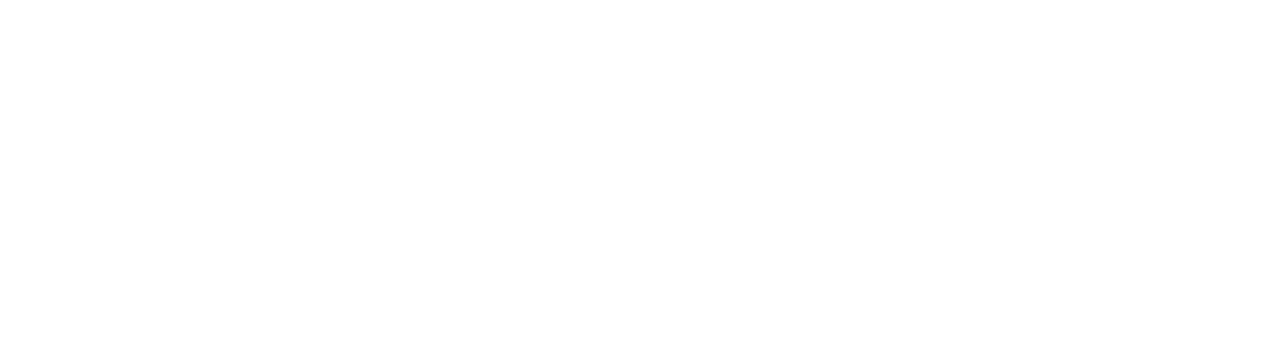
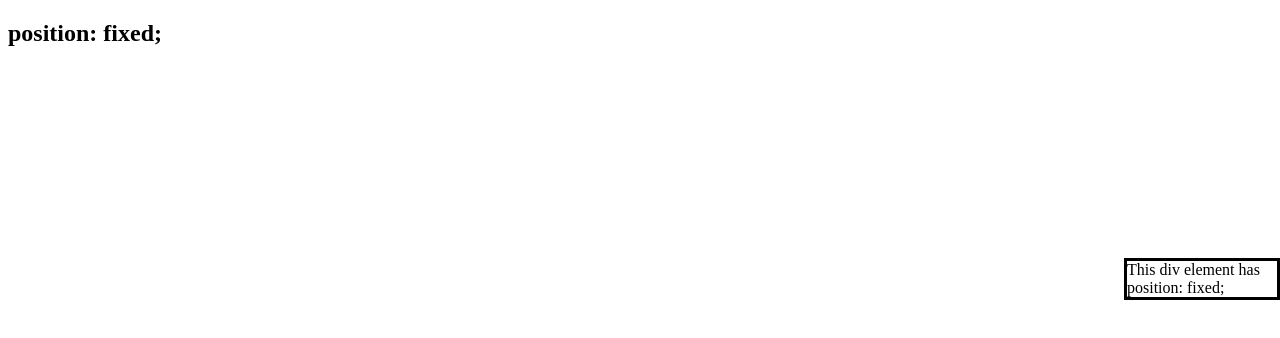
Before and after one commit to sanne-winters/Projects, a plain HTML site: page css/fixed.html in a window 1280 px wide. Drawn offline with Linux system fonts and the light colour scheme.

Commit message:
made fixed positioning

```diff
--- a/css/fixed.html
+++ b/css/fixed.html
@@ -6,7 +6,23 @@
     <meta name="viewport" content="width=device-width, initial-scale=1.0">
     <title>Fixed positioning</title>
 </head>
-<body>
+<style>
+    div.fixed {
+      position: fixed;
+      bottom: 500px;
+      right: 0;
+      width: 150px;
+      border: 3px solid black;
+    }
+    </style>
+    </head>
+    <body>
 
-</body>
-</html>
+    <h2>position: fixed;</h2>
+
+    <div class="fixed">
+    This div element has position: fixed;
+    </div>
+
+    </body>
+    </html>
```
